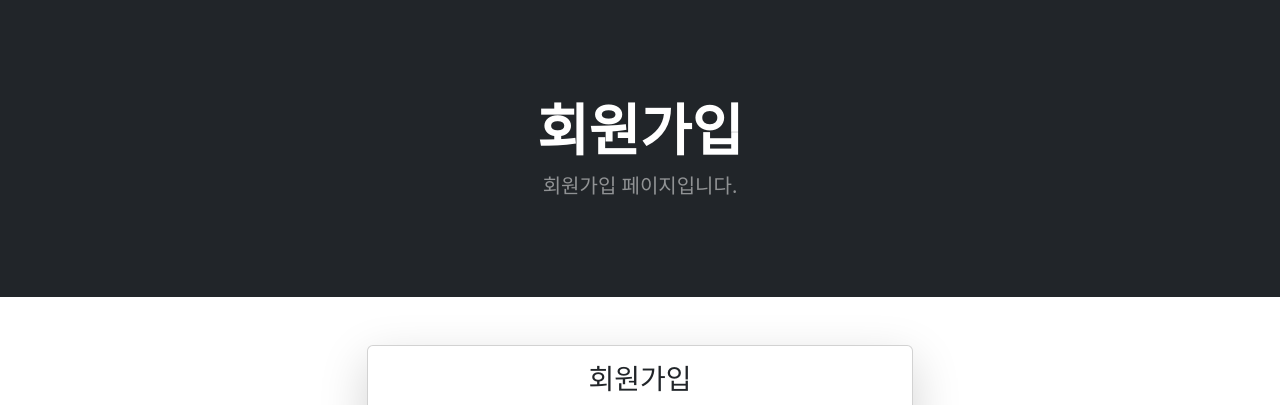
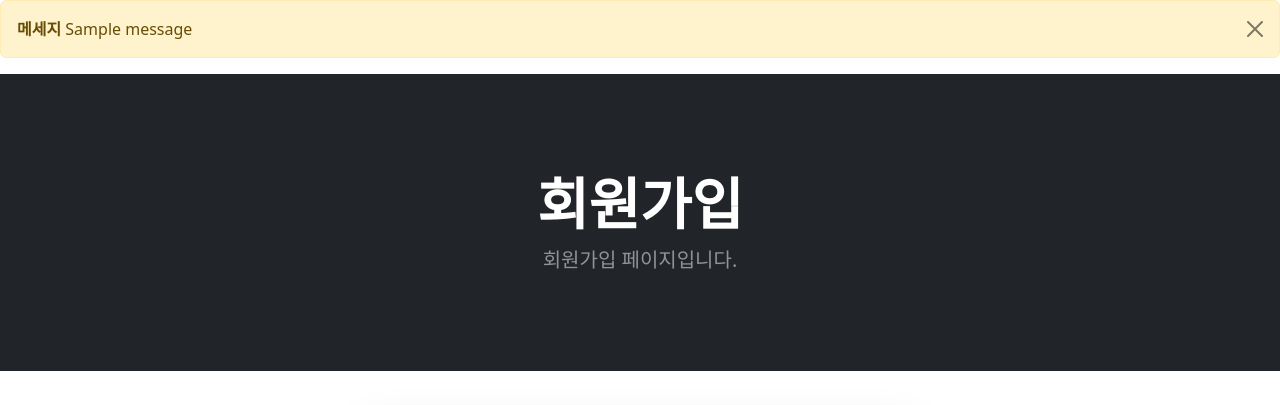
Before and after one commit to sua-repo/django_psa_ecommerce, a Django app: page /accounts/register/ in a window 1280 px wide. Shown: the part 56-461 px from the top of the page. Run offline with Django 5.2, Linux system fonts and the light colour scheme; tables that the repository leaves empty hold one stand-in row (values such as "Sample post"); one stand-in notice (Sample message) is shown; some libraries are stand-ins or nearby versions.

Commit message:
장바구니 메세지 넣기

```diff
--- a/templates/layout/navbar.html
+++ b/templates/layout/navbar.html
@@ -82,3 +82,18 @@
             </div>
       </div>
 </nav>
+
+
+<!--dev_22-->
+{% if messages %}
+      {% for message in messages %}
+            <div class="alert alert-warning alert-dismissible fade show" role="alert">
+                  <strong>메세지</strong>
+                  {{ message }}
+                  <button type="button"
+                          class="btn-close"
+                          data-bs-dismiss="alert"
+                          aria-label="Close"></button>
+            </div>
+      {% endfor %}
+{% endif %}
```
Also changed, not shown: cart/views.py (+10 -1 lines).
